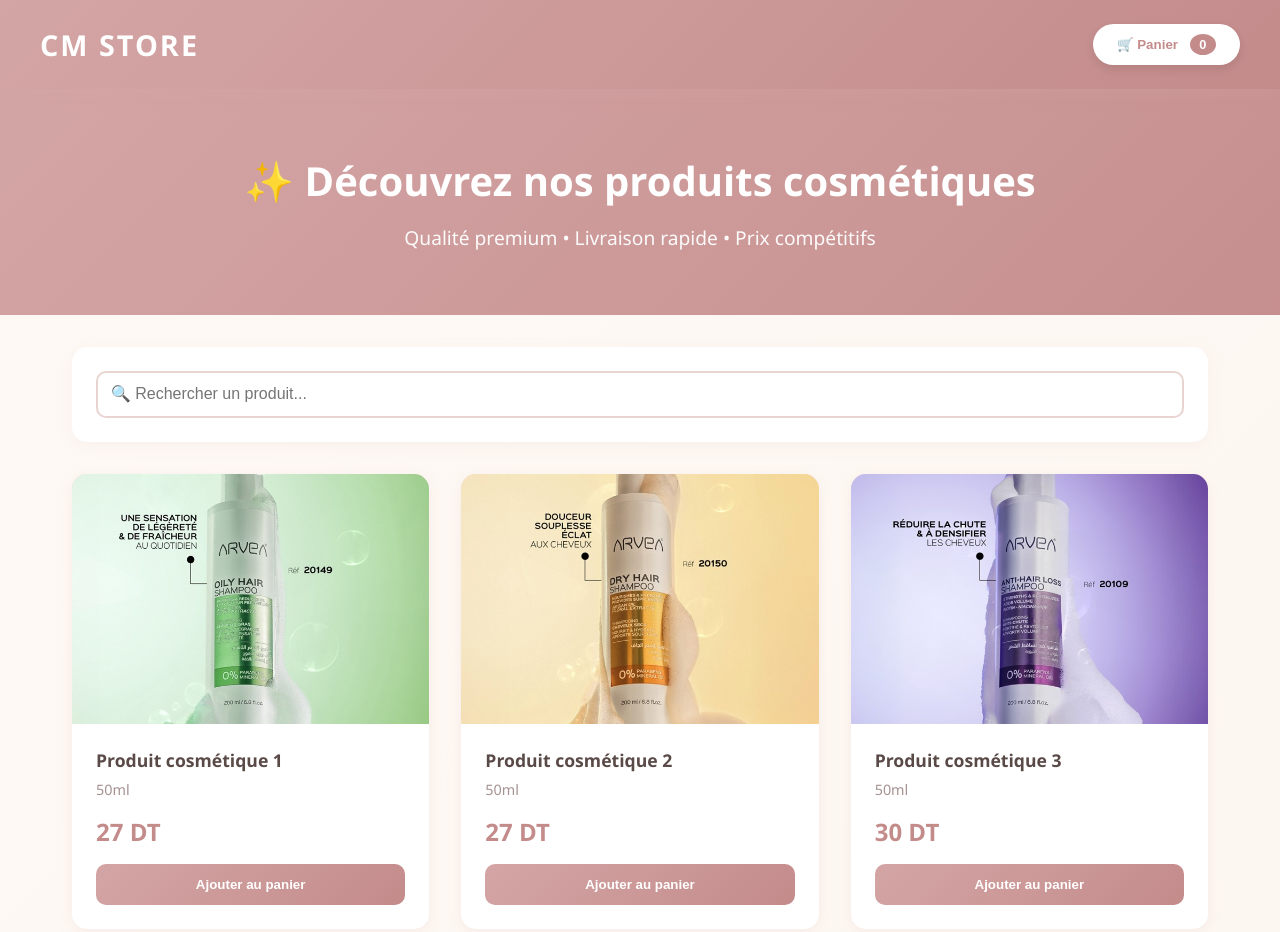
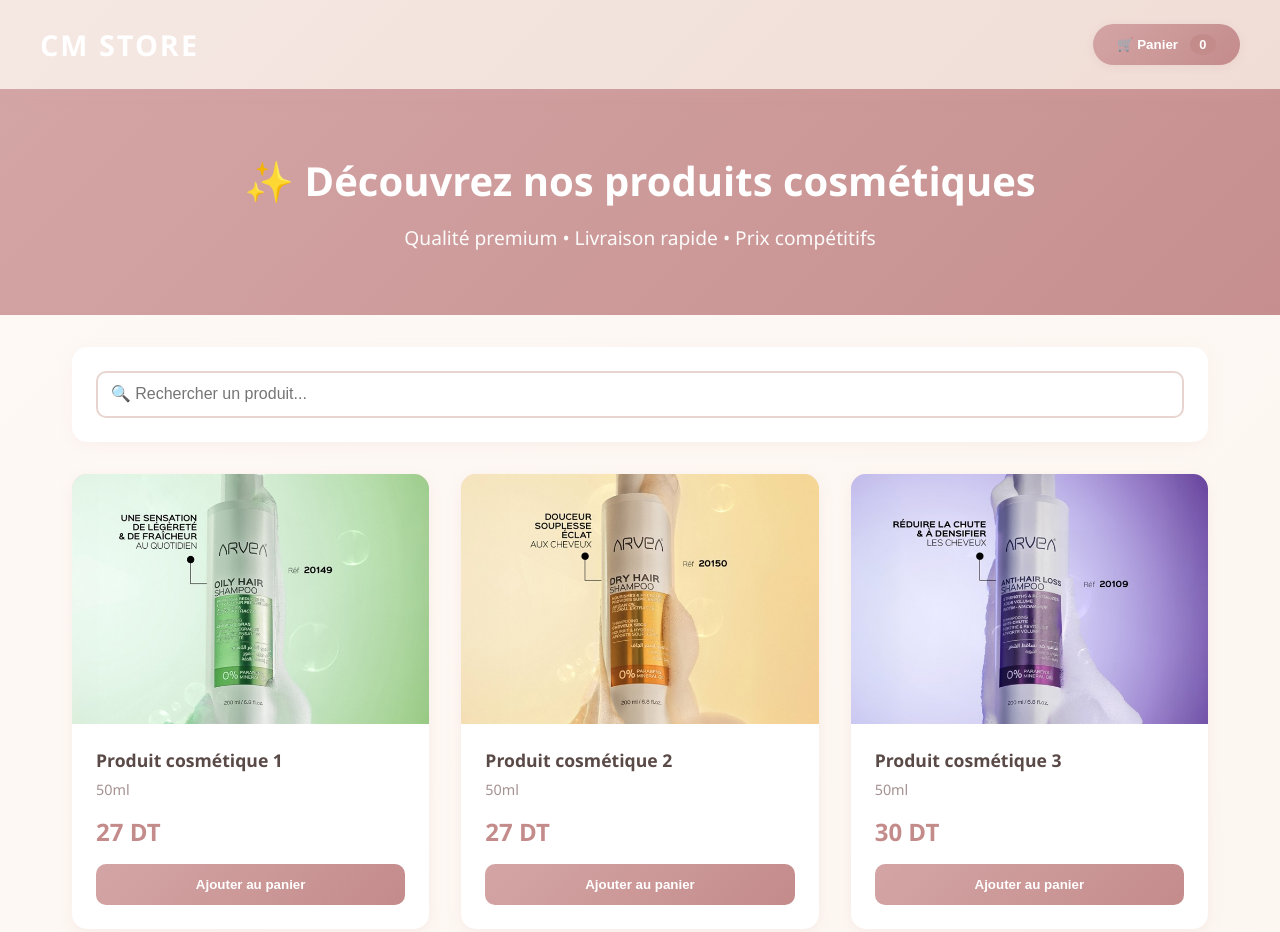
Before and after one commit to sirineoueslati/CHMArvea, a plain HTML site: page index.html in a window 1280 px wide. Shown: the top 932 px of the page. Drawn offline with Linux system fonts and the light colour scheme.

Commit message:
lgo added + color changed

```diff
--- a/style.css
+++ b/style.css
@@ -12,7 +12,7 @@
 }
 
 header {
-    background: linear-gradient(135deg, #d4a5a5 0%, #c48b8b 100%);
+    background: linear-gradient(135deg, #f5e8e3 0%, #f0ddd6 100%);
     padding: 1.5rem 2rem;
     box-shadow: 0 4px 15px rgba(212, 165, 165, 0.2);
     position: sticky;
@@ -37,15 +37,15 @@
 }
 
 .cart-btn {
-    background: white;
-    color: #c48b8b;
+    background: linear-gradient(135deg, #d4a5a5 0%, #c48b8b 100%);
+    color: white;
     border: none;
     padding: 0.8rem 1.5rem;
     border-radius: 25px;
     cursor: pointer;
     font-weight: bold;
     transition: all 0.3s;
-    box-shadow: 0 4px 10px rgba(0, 0, 0, 0.1);
+    box-shadow: 0 2px 8px rgba(212, 165, 165, 0.2);
 }
 
 .cart-btn:hover {
```
